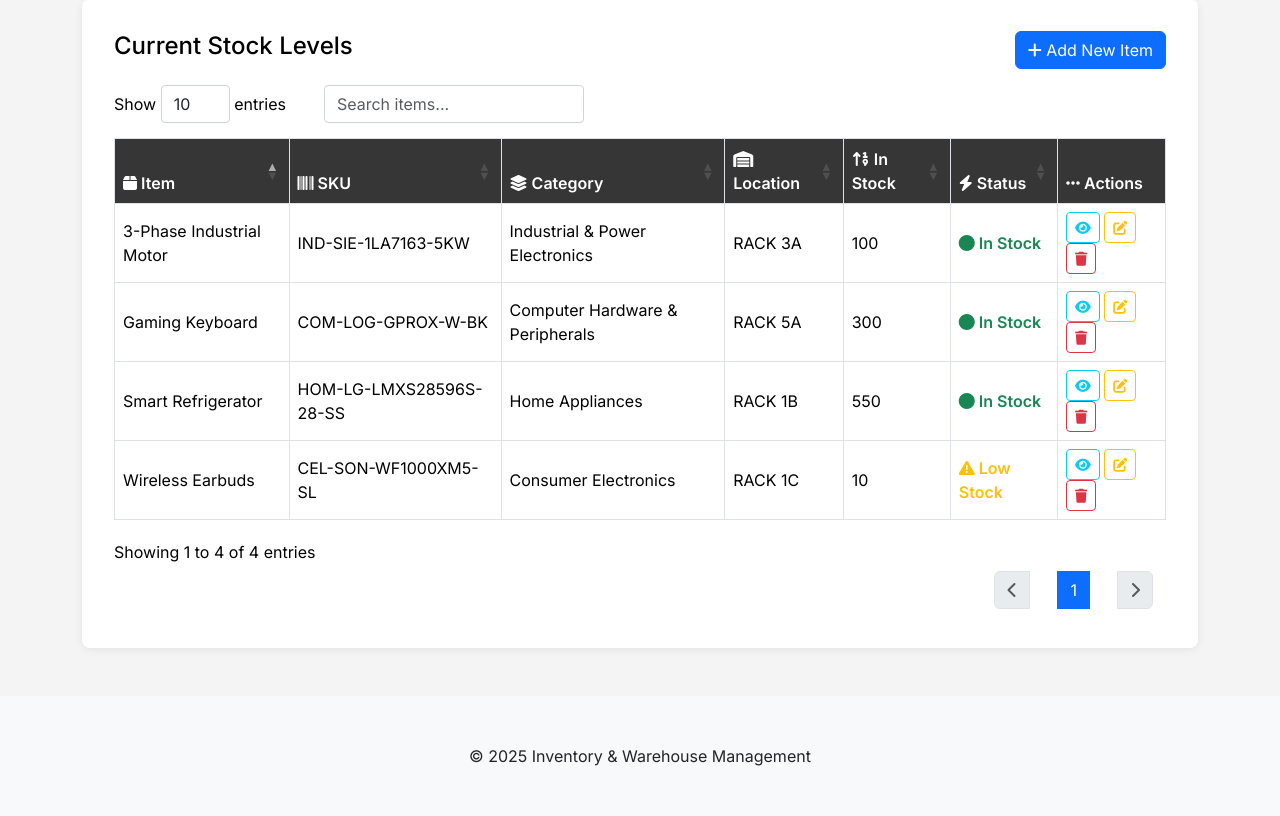
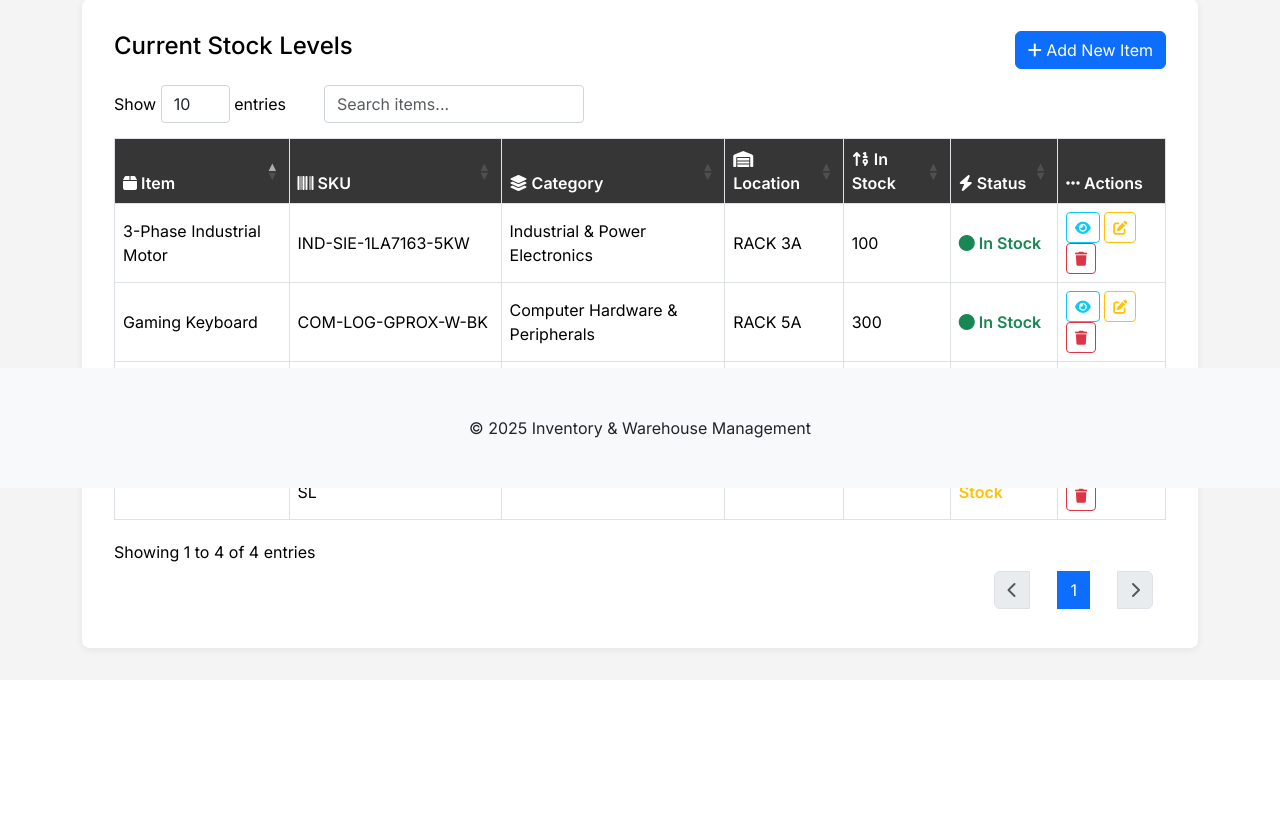
Before and after one commit to Scammur/ITECPROJECT, a PHP site: page /stock-tracking.php in a window 1280 px wide. Shown: the part 312-1128 px from the top of the page. After the commit the page ends 967 px from the top, so only its background shows below. Run offline with PHP 8.4, Linux system fonts and the light colour scheme; data comes from the database, SQL or seed files in the repository; some libraries are stand-ins or nearby versions.

Commit message:
Update stock-tracking.php

```diff
--- a/stock-tracking.php
+++ b/stock-tracking.php
@@ -36,7 +36,12 @@
             background: #f4f4f4;
             color: #000;
         }
-
+        footer{
+            position: absolute;
+            bottom: 0;
+            left: 0;
+            right: 0;
+        }
         .navbar {
             background: #000 !important;
         }
@@ -518,4 +523,5 @@
         });
     </script>
 </body>
+
 </html>
```
